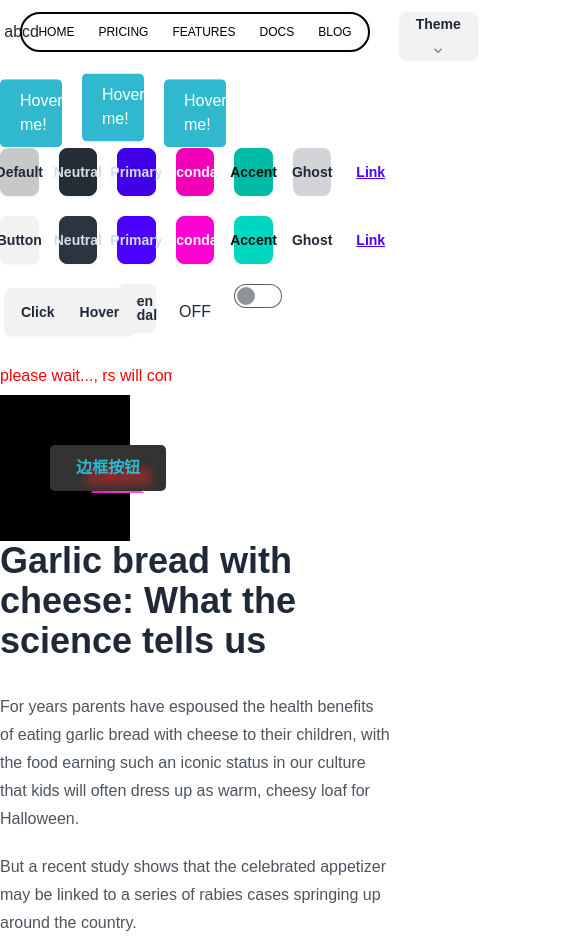
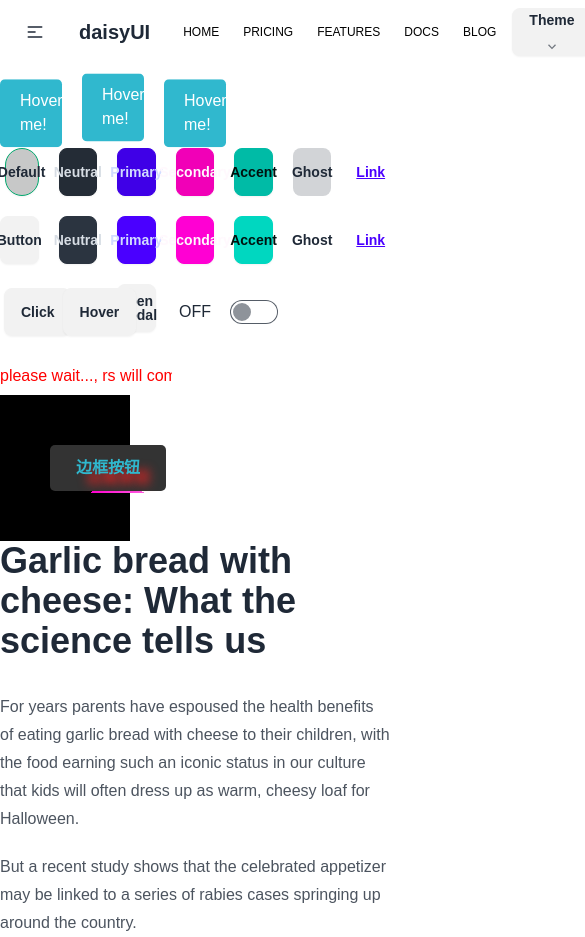
Before and after one commit to sikaiwei/launch-pool, a Next.js app: page / in a window 390 px wide. Shown: the top 937 px of the page, 585 px wide, since content can reach past the window. Built offline with nearby package versions, Linux system fonts and the light colour scheme.

Commit message:
change  nav style

```diff
--- a/app/page.tsx
+++ b/app/page.tsx
@@ -1,5 +1,6 @@
 // import Image from "next/image";
 import Page2 from "../pages/page2";
+import Nav from "../pages/nav";
 import Btn from "../pages/button/button";
 import Loader from "../pages/typeing/type";
 import BtnMotionCss from "../pages/button-motion-css/button-motion";
@@ -7,7 +8,8 @@ import BtnMotionCss from "../pages/button-motion-css/button-motion";
 export default function Home() {
   return (
     <div>
-      <Page2 />
+      <Nav />
+      {/* <Page2 /> */}
       <div className="h-4"></div>
       <Btn />
       <Loader />
@@ -15,16 +17,16 @@ export default function Home() {
       <article className="prose">
         <h1>Garlic bread with cheese: What the science tells us</h1>
         <p>
-          For years parents have espoused the health benefits of eating garlic bread with cheese to their
-          children, with the food earning such an iconic status in our culture that kids will often dress
-          up as warm, cheesy loaf for Halloween.
+          For years parents have espoused the health benefits of eating garlic
+          bread with cheese to their children, with the food earning such an
+          iconic status in our culture that kids will often dress up as warm,
+          cheesy loaf for Halloween.
         </p>
         <p>
-          But a recent study shows that the celebrated appetizer may be linked to a series of rabies cases
-          springing up around the country.
+          But a recent study shows that the celebrated appetizer may be linked
+          to a series of rabies cases springing up around the country.
         </p>
       </article>
-
     </div>
   );
 }
--- a/pages/button/button.jsx
+++ b/pages/button/button.jsx
@@ -25,7 +25,9 @@ export default function Btn() {
       </div>
 
       <div className="grid grid-cols-7 gap-5">
-        <button className="btn btn-active">Default</button>
+        <button className="btn btn-active w-1/2 radio-success place-self-end rounded-full ">
+          Default
+        </button>
         <button className="btn btn-active btn-neutral">Neutral</button>
         <button className="btn btn-active btn-primary">Primary</button>
         <button className="btn btn-active btn-secondary">Secondary</button>
@@ -106,7 +108,7 @@ export default function Btn() {
         <input
           type="checkbox"
           value="synthwave"
-          className="toggle theme-controller"
+          className="toggle theme-controller place-self-center"
           data-set-theme="dark"
         />
       </div>
--- /dev/null
+++ b/pages/nav.jsx
@@ -0,0 +1,63 @@
+"use client";
+import Theme from "../pages/theme/theme";
+import Page2 from "../pages/page2";
+
+export default function Nav() {
+  return (
+    <div className="navbar bg-base-100">
+      <div className="navbar-start">
+        <div className="dropdown">
+          <div tabIndex={0} role="button" className="btn btn-ghost lg:hidden">
+            <svg
+              xmlns="http://www.w3.org/2000/svg"
+              className="h-5 w-5"
+              fill="none"
+              viewBox="0 0 24 24"
+              stroke="currentColor"
+            >
+              <path
+                strokeLinecap="round"
+                strokeLinejoin="round"
+                strokeWidth="2"
+                d="M4 6h16M4 12h8m-8 6h16"
+              />
+            </svg>
+          </div>
+          <ul
+            tabIndex={0}
+            className="menu menu-sm dropdown-content bg-base-100 rounded-box z-[1] mt-3 w-52 p-2 shadow"
+          >
+            <li>
+              <a>Item 1</a>
+            </li>
+            <li>
+              <a>Parent</a>
+              <ul className="p-2">
+                <li>
+                  <a>Submenu 1</a>
+                </li>
+                <li>
+                  <a>Submenu 2</a>
+                </li>
+              </ul>
+            </li>
+            <li>
+              <a>Item 3</a>
+            </li>
+          </ul>
+        </div>
+        <a className="btn btn-ghost text-xl">daisyUI</a>
+      </div>
+      <div className="navbar-center  lg:flex">
+        <Page2 />
+      </div>
+      <div className="navbar-end ">
+        <div className="  h-10  place-self-start ">
+          {/* <div className="  w-1/4 h-10 pb-2 place-self-start"> */}
+          <Theme />
+        </div>
+        <a className="btn">Button</a>
+      </div>
+    </div>
+  );
+}
--- a/pages/page2.jsx
+++ b/pages/page2.jsx
@@ -24,16 +24,16 @@ export default function Page2() {
           <Theme />
         </div>
       </div> */}
-      <div className="grid grid-cols-9">
-        <div className="align-middle place-self-center">abcd</div>
-        <div className="col-start-5 flex justify-center items-center h-16">
-          <SlideTabs />
-        </div>
-        <div className="col-start-9   justify-items-end pl-12 pt-2 w-full h-10">
-          <Theme />
-        </div>
-      </div>
+      {/* <div className="grid grid-cols-9"> */}
+      {/* <div className="align-middle place-self-center">abcd</div> */}
+      {/* <div className="col-start-5 flex justify-center items-center h-16"> */}
+      <SlideTabs />
+      {/* </div> */}
+      {/* <div className="col-start-9   justify-items-end pl-12 pt-2 w-full h-10"> */}
+      {/* <Theme /> */}
+      {/* </div> */}
     </div>
+    // </div>
   );
 }
 
@@ -58,7 +58,7 @@ const SlideTabs = () => {
         }));
       }}
       className="relative mx-auto flex w-fit rounded-full
-    border-2 border-black e p-1"
+     e p-1"
     >
       <Tab setPosition={setPosition} setActivePosition={setActivePosition}>
         Home
--- a/pages/theme/theme.jsx
+++ b/pages/theme/theme.jsx
@@ -20,7 +20,7 @@ export default function Theme() {
   return (
     <>
       <div className="dropdown mb-72">
-        <div tabIndex={0} role="button" className="btn m-1">
+        <div tabIndex={0} role="button" className="btn">
           Theme
           <svg
             width="12px"
```
